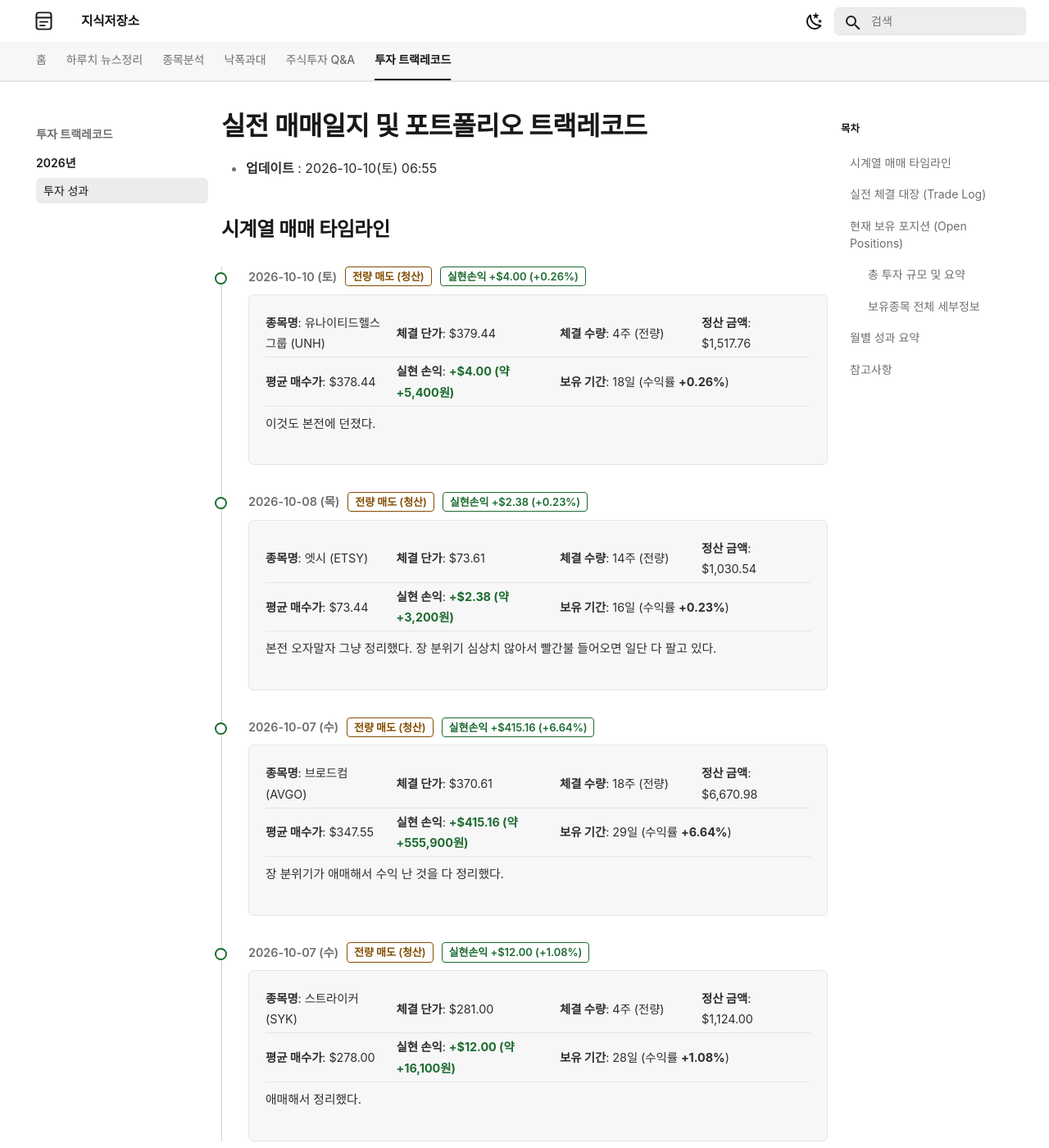
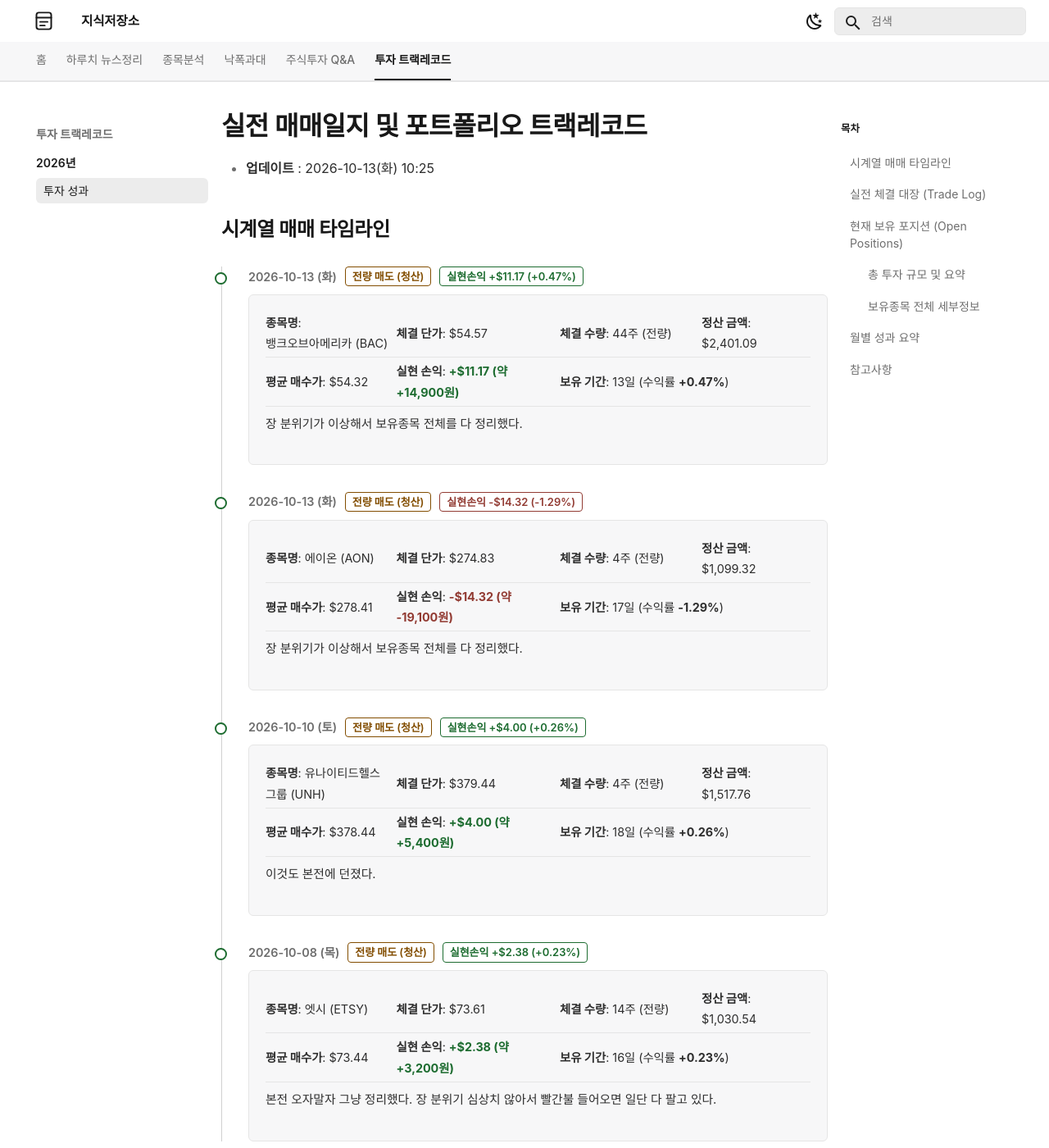
Before and after one commit to ju-sic/ju-sic.github.io, an MkDocs documentation site: the page built from docs/records/2026/trade-track-record.md, in a window 1280 px wide and 1400 px high. Shown: the whole window at 82% size. Built offline with MkDocs 1.6.1 and Material for MkDocs 9.7.7, drawn with Linux system fonts in a browser that asks for light colours; some web fonts are replaced; a script that is not in the unit is left out; some of the changed text lies outside the part shown.

Commit message:
2026년 10월 13일 매매 기록 및 메인 페이지 업데이트 배포
Co-Authored-By: Claude Opus 5.5 <noreply@anthropic.com>

```diff
--- a/docs/records/2026/trade-track-record.md
+++ b/docs/records/2026/trade-track-record.md
@@ -1,11 +1,59 @@
 # 실전 매매일지 및 포트폴리오 트랙레코드
 
-- **업데이트** : 2026-10-10(토) 06:55
+- **업데이트** : 2026-10-13(화) 10:25
 
 
 ## 시계열 매매 타임라인
 
 <div class="kb-timeline">
+  <div class="kb-timeline-item">
+    <div class="kb-timeline-marker kb-timeline-marker--close"></div>
+    <div class="kb-timeline-header">
+      <span class="kb-timeline-date">2026-10-13 (화)</span>
+      <span class="kb-badge kb-badge--sell">전량 매도 (청산)</span>
+      <span class="kb-badge kb-badge--gain">실현손익 +$11.17 (+0.47%)</span>
+    </div>
+    <div class="kb-timeline-body">
+      <table class="kb-timeline-table">
+        <tr>
+          <td><strong>종목명</strong>: 뱅크오브아메리카 (BAC)</td>
+          <td><strong>체결 단가</strong>: $54.57</td>
+          <td><strong>체결 수량</strong>: 44주 (전량)</td>
+          <td><strong>정산 금액</strong>: $2,401.09</td>
+        </tr>
+        <tr>
+          <td><strong>평균 매수가</strong>: $54.32</td>
+          <td><strong>실현 손익</strong>: <strong style="color: var(--kb-sem-tip);">+$11.17 (약 +14,900원)</strong></td>
+          <td colspan="2"><strong>보유 기간</strong>: 13일 (수익률 <strong>+0.47%</strong>)</td>
+        </tr>
+      </table>
+      <p class="kb-timeline-desc">장 분위기가 이상해서 보유종목 전체를 다 정리했다.</p>
+    </div>
+  </div>
+  <div class="kb-timeline-item">
+    <div class="kb-timeline-marker kb-timeline-marker--close"></div>
+    <div class="kb-timeline-header">
+      <span class="kb-timeline-date">2026-10-13 (화)</span>
+      <span class="kb-badge kb-badge--sell">전량 매도 (청산)</span>
+      <span class="kb-badge kb-badge--loss">실현손익 -$14.32 (-1.29%)</span>
+    </div>
+    <div class="kb-timeline-body">
+      <table class="kb-timeline-table">
+        <tr>
+          <td><strong>종목명</strong>: 에이온 (AON)</td>
+          <td><strong>체결 단가</strong>: $274.83</td>
+          <td><strong>체결 수량</strong>: 4주 (전량)</td>
+          <td><strong>정산 금액</strong>: $1,099.32</td>
+        </tr>
+        <tr>
+          <td><strong>평균 매수가</strong>: $278.41</td>
+          <td><strong>실현 손익</strong>: <strong style="color: var(--kb-sem-danger);">-$14.32 (약 -19,100원)</strong></td>
+          <td colspan="2"><strong>보유 기간</strong>: 17일 (수익률 <strong>-1.29%</strong>)</td>
+        </tr>
+      </table>
+      <p class="kb-timeline-desc">장 분위기가 이상해서 보유종목 전체를 다 정리했다.</p>
+    </div>
+  </div>
   <div class="kb-timeline-item">
     <div class="kb-timeline-marker kb-timeline-marker--close"></div>
     <div class="kb-timeline-header">
@@ -512,6 +560,8 @@
 
 | 체결일자 | 종목명 (티커) | 구분 | 체결단가 | 수량 | 체결총액 | 청산단가 | 실현손익 | 수익률 | 보유일 |
 | :---: | :--- | :---: | :---: | :---: | :---: | :---: | :---: | :---: | :---: |
+| **10-13** | [뱅크오브아메리카 (`BAC`)](../../stocks/2026/09/bank-of-america.md) | 매도 (청산) | $54.32 | 44주 | $2,389.92 | $54.57 | **+$11.17 (약 +14,900원)** | **+0.47%** | **13일** |
+| **10-13** | [에이온 (`AON`)](../../stocks/2026/09/aon.md) | 매도 (청산) | $278.41 | 4주 | $1,113.64 | $274.83 | **-$14.32 (약 -19,100원)** | **-1.29%** | **17일** |
 | **10-10** | [유나이티드헬스 그룹 (`UNH`)](../../stocks/2026/09/unitedhealth-group.md) | 매도 (청산) | $378.44 | 4주 | $1,513.76 | $379.44 | **+$4.00 (약 +5,400원)** | **+0.26%** | **18일** |
 | **10-08** | [엣시 (`ETSY`)](../../stocks/2026/09/etsy.md) | 매도 (청산) | $73.44 | 14주 | $1,028.16 | $73.61 | **+$2.38 (약 +3,200원)** | **+0.23%** | **16일** |
 | **10-07** | [브로드컴 (`AVGO`)](../../stocks/2026/08/broadcom.md) | 매도 (청산) | $347.55 | 18주 | $6,255.82 | $370.61 | **+$415.16 (약 +555,900원)** | **+6.64%** | **29일** |
@@ -548,23 +598,23 @@
 <div class="kb-portfolio-metrics">
   <div class="kb-portfolio-metric-card">
     <span class="label">현재 총 투자원금</span>
-    <span class="value">$3,503.56</span>
-    <span class="sub">약 4,690,000원 (총 2개 종목)</span>
+    <span class="value">$0.00</span>
+    <span class="sub">0원 (전량 현금화 완료)</span>
   </div>
   <div class="kb-portfolio-metric-card">
     <span class="label">최대 비중 종목</span>
-    <span class="value">BAC (68.2%)</span>
-    <span class="sub">뱅크오브아메리카 44주 ($2,389.92)</span>
+    <span class="value">—</span>
+    <span class="sub">보유 포지션 없음 (현금 100%)</span>
   </div>
   <div class="kb-portfolio-metric-card">
     <span class="label">최장기 보유 종목</span>
-    <span class="value">에이온 (AON)</span>
-    <span class="sub">2026-09-26 진입 (15일차)</span>
+    <span class="value">—</span>
+    <span class="sub">보유 포지션 없음</span>
   </div>
   <div class="kb-portfolio-metric-card">
     <span class="label">현재 총 평가금액</span>
-    <span class="value">$3,483.96</span>
-    <span class="sub">평가손익 -$19.60 (-0.56%)</span>
+    <span class="value">$0.00</span>
+    <span class="sub">평가손익 $0.00 (0.00%)</span>
   </div>
 </div>
 
@@ -572,10 +622,9 @@
 
 | 종목명 (티커) | 비중 | 최초 진입일자 | 보유수량 | 평균매수가 | 현재가 | 평가손익 (수익률) |
 | :--- | :---: | :---: | :---: | :---: | :---: | :---: |
-| [뱅크오브아메리카 (`BAC`)](../../stocks/2026/09/bank-of-america.md) | **68.2%** | 2026-09-30 | 44주 | $54.32 | $54.32 | $0.00 (0.00%) |
-| [에이온 (`AON`)](../../stocks/2026/09/aon.md) | **31.8%** | 2026-09-26 | 4주 | $278.41 | $273.47 | -$19.76 (-1.77%) |
+| **현금성 자산 (예수금/CMA)** | **100.0%** | — | — | — | — | **전량 현금 보유 (보유종목 없음)** |
 
-> *비중은 현재 총 투자원금($3,503.56) 기준 비중이며, 현재 평가금액 기준 비중은 BAC 68.6%, AON 31.4%입니다.*
+> *현재 모든 보유종목을 전량 청산하여 100% 현금 상태로 대기 중입니다.*
 
 
 ---
@@ -584,9 +633,9 @@
 
 | 운용 월 | 총 거래건수 | 익절 건수 | 손절 건수 | 승률 | 월간 실현손익 | 월간 수익률 (MWR) |
 | :---: | :---: | :---: | :---: | :---: | :---: | :---: |
-| **2026-10** | 9건 | 5건 | 0건 | 100% | +732,100원 | +4.77% |
+| **2026-10** | 11건 | 6건 | 1건 | 85.7% | +727,900원 | +3.63% |
 | **2026-09** | 17건 | 3건 | 0건 | 100% | +720,800원 | +11.20% |
-| **누적 합계** | **26건** | **8건** | **0건** | **100%** | **+1,452,900원** | **+6.66%** |
+| **누적 합계** | **28건** | **9건** | **1건** | **90.0%** | **+1,448,700원** | **+5.47%** |
 
 ---
 
```
Also changed, not shown: docs/index.md (+1 -1 lines).
